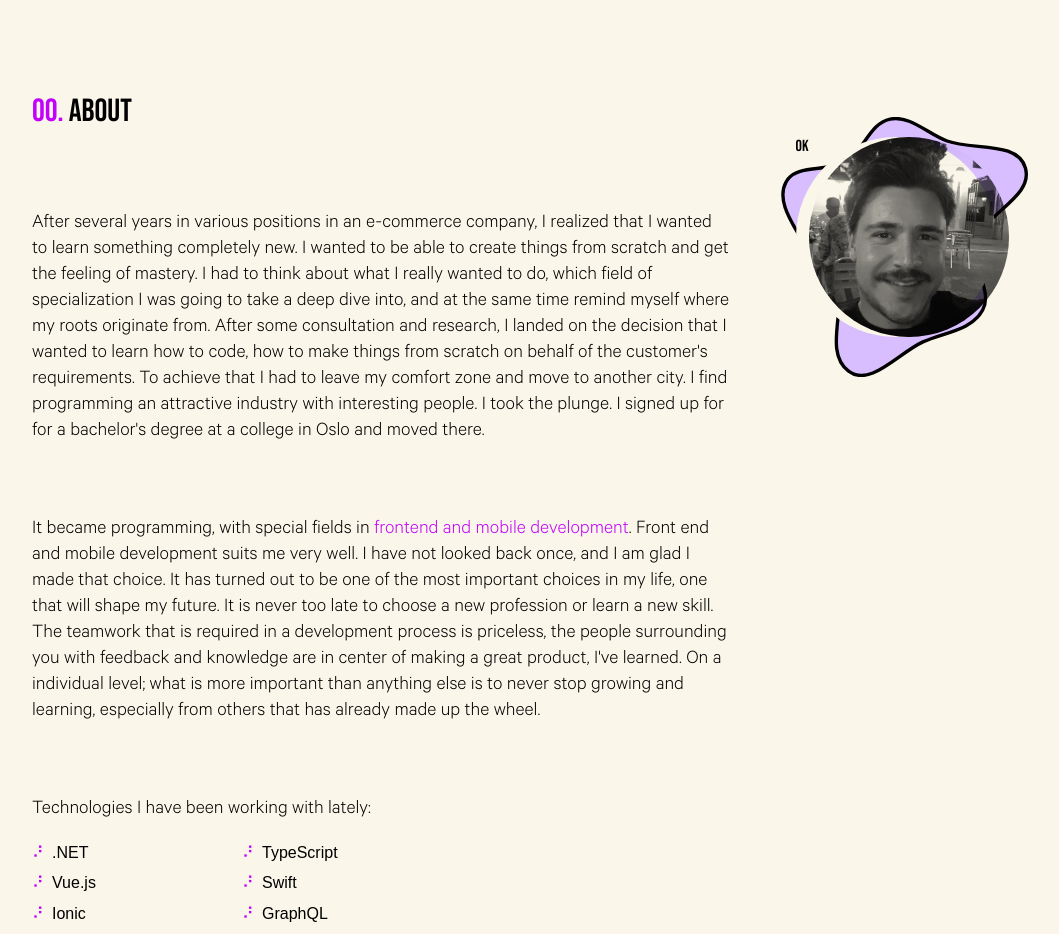
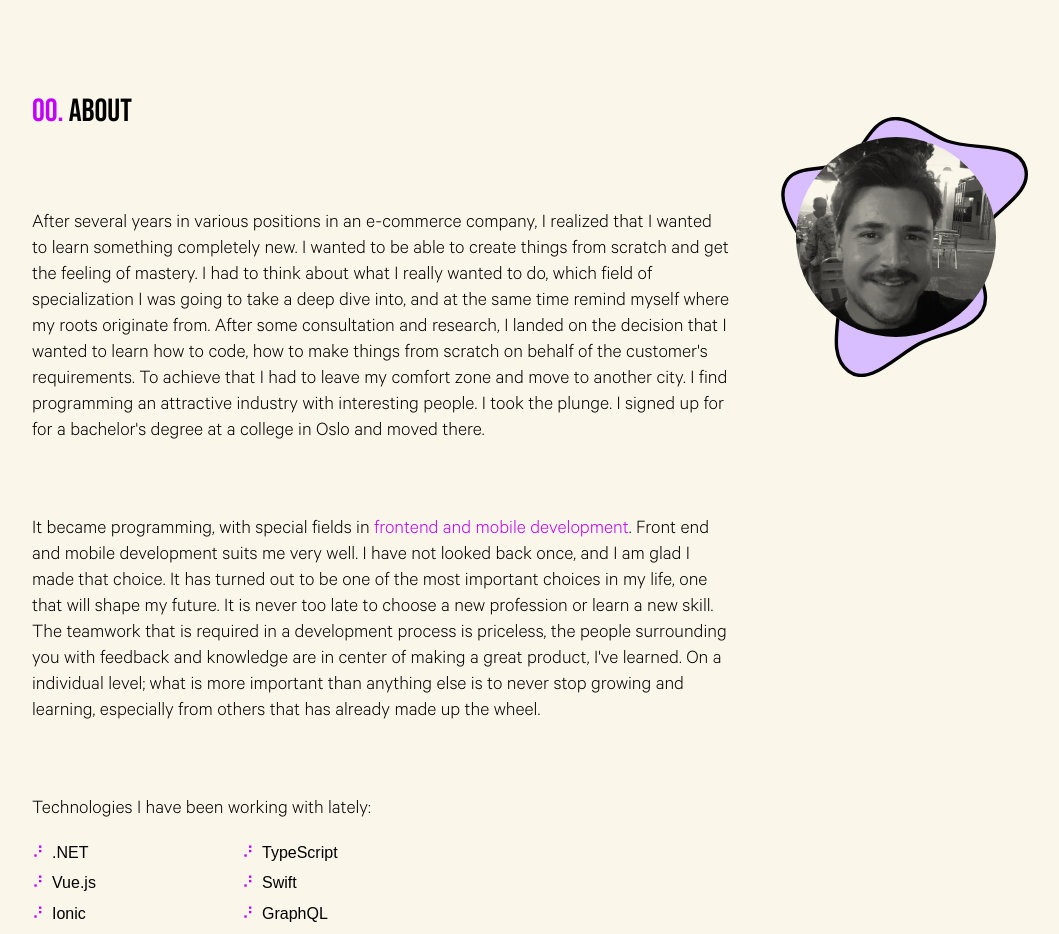
Before and after one commit to runejac/runeportfolio_next, a Next.js app: page / in a window 1280 px wide. Shown: the part 900-1834 px from the top of the page, without its empty margins (118-1177 px from the left). Built offline with nearby package versions, Linux system fonts and the light colour scheme.

Commit message:
init comit

```diff
--- a/src/app/imageOfMe/ImageOfMe.tsx
+++ b/src/app/imageOfMe/ImageOfMe.tsx
@@ -13,7 +13,6 @@ const ImageOfRune = ({ isInView }) => {
       className={"img-tag-div-container"}
       style={utils.loadStylingMotion(isInView, 1)}
     >
-      ok
       <Image
         className={"img-tag-of-rune"}
         src={me}
```
